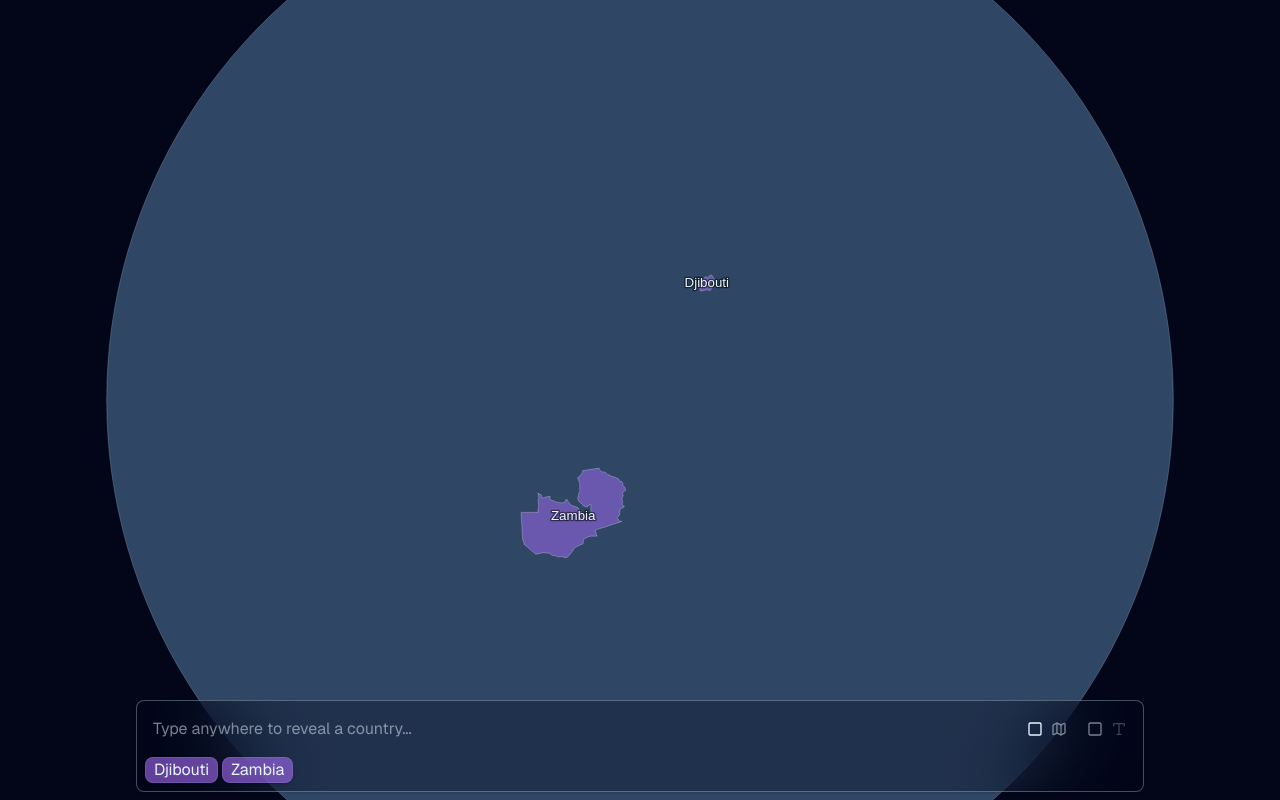
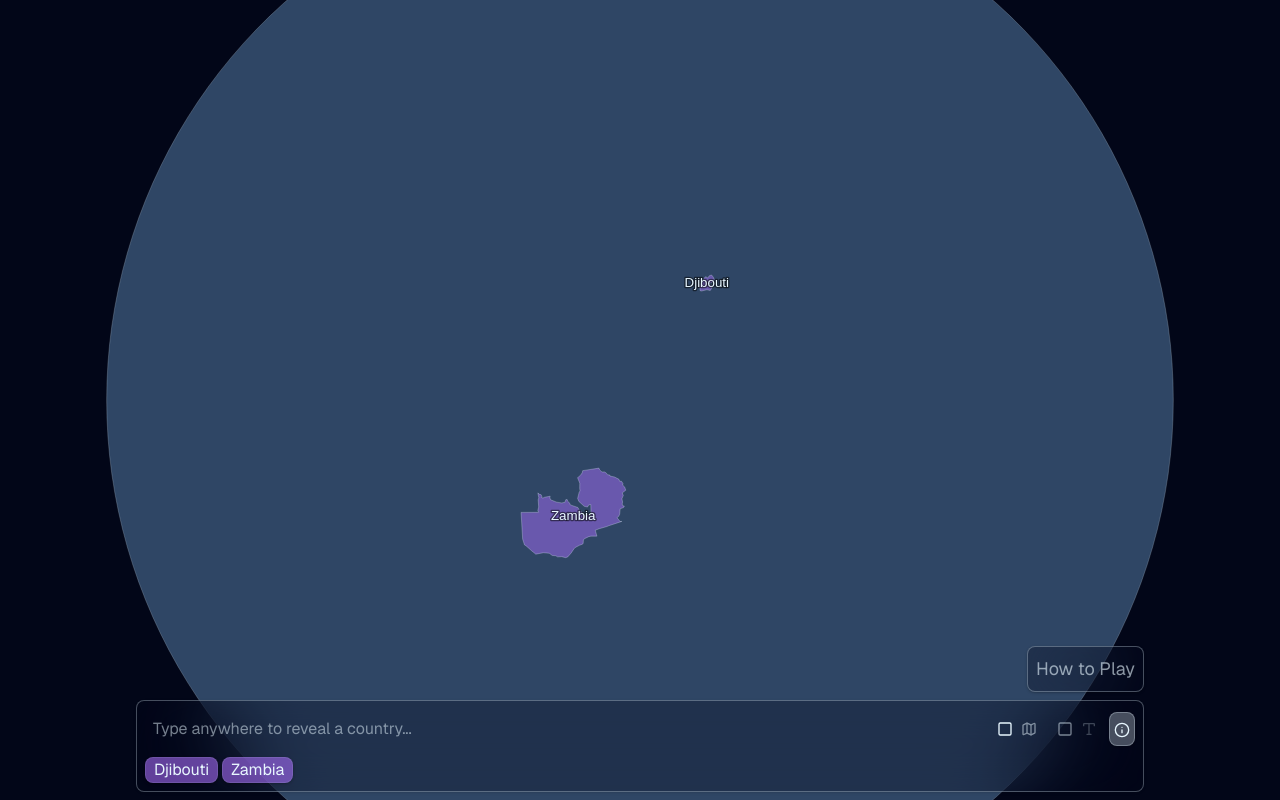
Before and after one commit to alexkatz/country-quest, a React (Vite) app: page / in a window 1280 px wide. Built offline with nearby package versions, Linux system fonts and the light colour scheme.

Commit message:
help dialog

```diff
--- /dev/null
+++ b/src/app/Help.tsx
@@ -0,0 +1,7 @@
+export const Help = () => {
+  return (
+    <div className='absolute bottom-full right-2 bg-background/30 flex flex-col gap-2 rounded-lg border border-text/30 backdrop-blur-2xl shadow-sm/20 p-2'>
+      <div className='text-lg opacity-60'>How to Play</div>
+    </div>
+  );
+};
--- a/src/app/NavBar.tsx
+++ b/src/app/NavBar.tsx
@@ -5,10 +5,12 @@ import * as gameState from '../game/state';
 import { useOnKeyDown } from './useOnKeyDown';
 import { RoundSummary } from './RoundSummary';
 import { ColorKey } from './ColorKey';
-import { NavInput } from './NavInput';
+import { RoundActions } from './RoundActions';
+import { Help } from './Help';
 
 export const NavBar = (props: { className?: string }) => {
   const isColorKeyOpen = useAtomValue(gameState.showColorKeyAtom);
+  const isHelpOpen = useAtomValue(gameState.showHelpAtom);
   const isRoundComplete = useAtomValue(gameState.isRoundCompleteAtom);
   const inputRef = useRef<HTMLInputElement>(null);
   const navRef = useRef<HTMLElement>(null);
@@ -19,8 +21,9 @@ export const NavBar = (props: { className?: string }) => {
     <nav ref={navRef} className={tw('z-50', props.className)}>
       <div className='flex relative flex-col gap-2 p-2 w-full max-w-5xl sm:mx-auto sm:px-2'>
         {isRoundComplete && isColorKeyOpen && <ColorKey />}
+        {isHelpOpen && <Help />}
         {isRoundComplete && <RoundSummary />}
-        {!isRoundComplete && <NavInput ref={inputRef} />}
+        {!isRoundComplete && <RoundActions ref={inputRef} />}
       </div>
     </nav>
   );
--- a/src/app/NavInput.tsx
+++ b/src/app/RoundActions.tsx
@@ -5,12 +5,12 @@ import { countries, type Country } from '../map/countries';
 import * as gameState from '../game/state';
 import { useGesture } from '@use-gesture/react';
 import { tw } from '../layout/tw';
-import { Map, Square, SquareCheck, Type } from 'lucide-react';
+import { Info, Map, Square, SquareCheck, Type } from 'lucide-react';
 import { Button } from '../layout/common/Button';
 import { CountryPill } from './CountryPill';
 import { createCountryPillEvents } from './createCountryPillEvents';
 
-export const NavInput = (props: {
+export const RoundActions = (props: {
   ref: RefObject<HTMLInputElement | null>;
 }) => {
   const [revealedCountries, setRevealedCountries] = useAtom(
@@ -31,6 +31,8 @@ export const NavInput = (props: {
     selectedSuggestionIndexAtom,
   );
   const [term, setTerm] = useAtom(gameState.termAtom);
+
+  const [isHelpOpen, setHelpOpen] = useAtom(gameState.showHelpAtom);
 
   const suggestions =
     term.length === 0
@@ -147,6 +149,17 @@ export const NavInput = (props: {
             {showAllNames ? <SquareCheck /> : <Square />}{' '}
             <Type className='opacity-50' />
           </Button>
+
+          <button
+            className={tw(
+              'cursor-pointer interactive-opacity p-1 border border-transparent shadow-sm rounded-lg',
+              isHelpOpen && 'bg-text/30 border-text/30',
+              !isHelpOpen && 'shadow-transparent',
+            )}
+            onClick={() => setHelpOpen(prev => !prev)}
+          >
+            <Info />
+          </button>
         </div>
 
         <div className='flex gap-1 flex-wrap'>
--- a/src/game/state.ts
+++ b/src/game/state.ts
@@ -23,6 +23,10 @@ export const showColorKeyAtom = atomWithStorage(
   undefined,
   { getOnInit: true },
 );
+
+export const showHelpAtom = atomWithStorage('show-help', true, undefined, {
+  getOnInit: true,
+});
 
 export const roundAtom = atom(1);
 export const maxPathSizeAtom = atom(INITIAL_MAX_PATH_SIZE);
```
